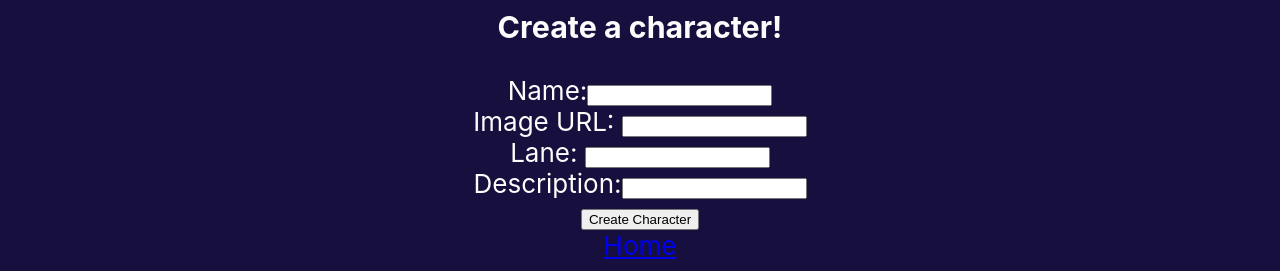
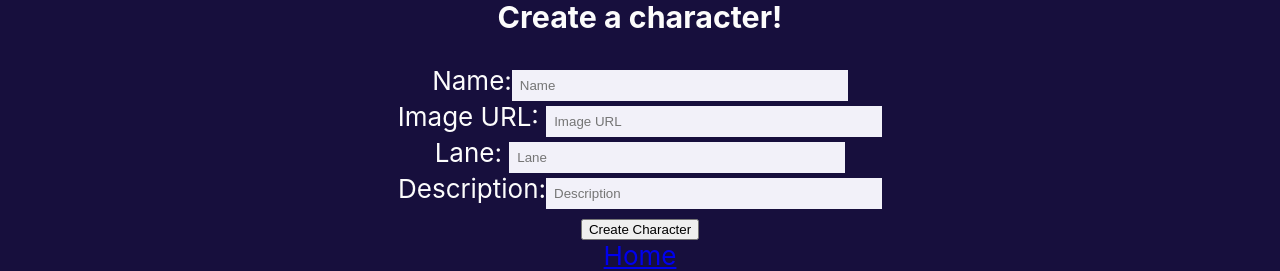
Before and after one commit to parkermax93/react-league-frontend, a React (Create React App) app: page /characters in a window 1280 px wide. Shown: the part 374-645 px from the top of the page. Built offline with nearby package versions, Linux system fonts and the light colour scheme; no server answers.

Commit message:
styled character creation form

```diff
--- a/src/components/CreateCharacter.jsx
+++ b/src/components/CreateCharacter.jsx
@@ -7,6 +7,7 @@ function CharacterCreate(props) {
     const [image_url, setImage_URL] = useState("");
     const [lane, setLane] = useState("");
     const [description, setDescription] = useState("");
+
 
     const handleSubmit = e => {
         e.preventDefault();
@@ -26,12 +27,15 @@ function CharacterCreate(props) {
         setLane("");
         setDescription("");
     }
+    const BarStyling = {width:"20rem",background:"#F2F1F9", border:"none", padding:"0.5rem"};
     return (
         <div className="character-form">
             <h3> Create a character! </h3>
             <form onSubmit={handleSubmit}>
                 <label>Name:</label>
                 <input
+                    style={BarStyling}
+                    placeholder="Name"
                     name="name"
                     type="text"
                     onChange={(e) => setName(e.target.value)}
@@ -39,6 +43,8 @@ function CharacterCreate(props) {
                 /><br/>
                 <label> Image URL: </label>
                 <input
+                    style={BarStyling}
+                    placeholder="Image URL"
                     name="image_url"
                     type="text"
                     onChange={(e)=> setImage_URL(e.target.value)}
@@ -46,6 +52,8 @@ function CharacterCreate(props) {
                 /><br/>
                 <label>Lane: </label>
                 <input
+                    style={BarStyling}
+                    placeholder="Lane"
                     name="lane"
                     type="text"
                     onChange={(e)=> setLane(e.target.value)}
@@ -53,6 +61,8 @@ function CharacterCreate(props) {
                 /><br/>
                 <label>Description:</label>
                 <input
+                    style={BarStyling}
+                    placeholder="Description"
                     name="description"
                     type="text"
                     onChange={(e)=> setDescription(e.target.value)}
```
